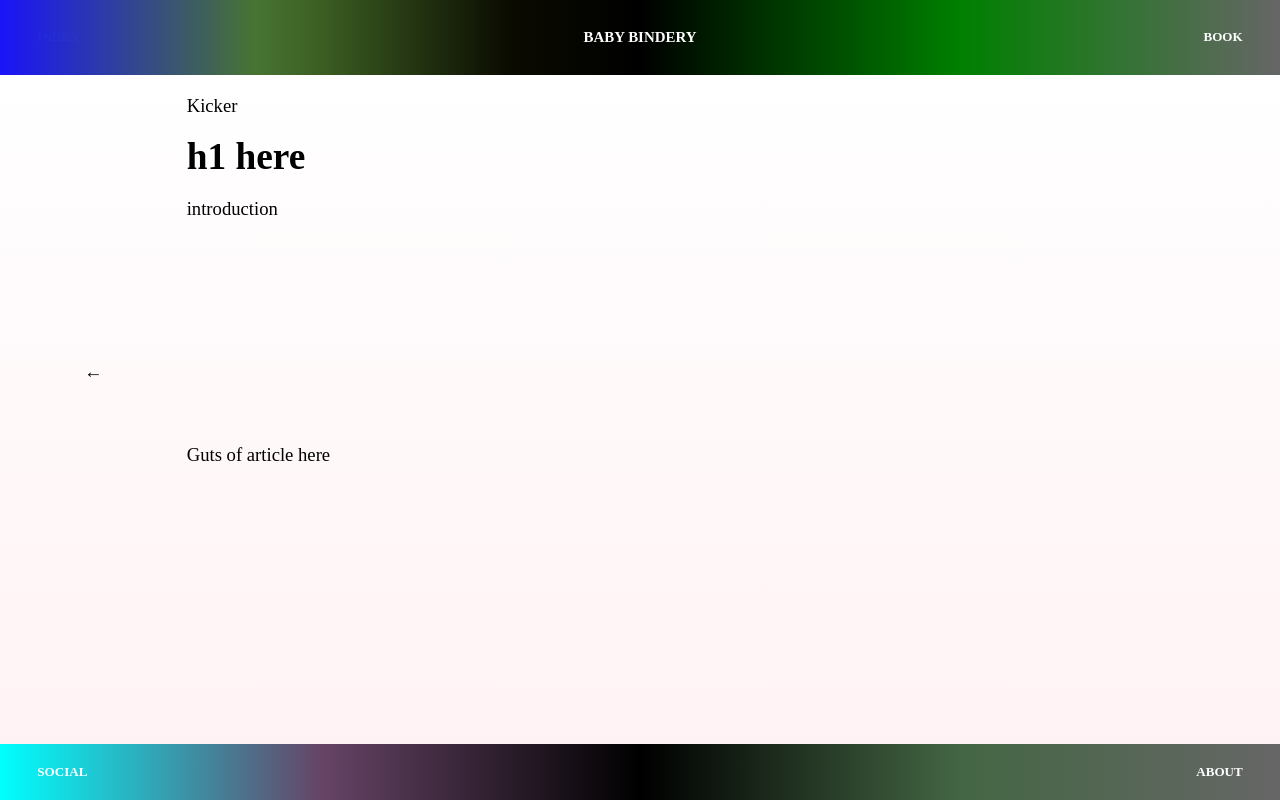
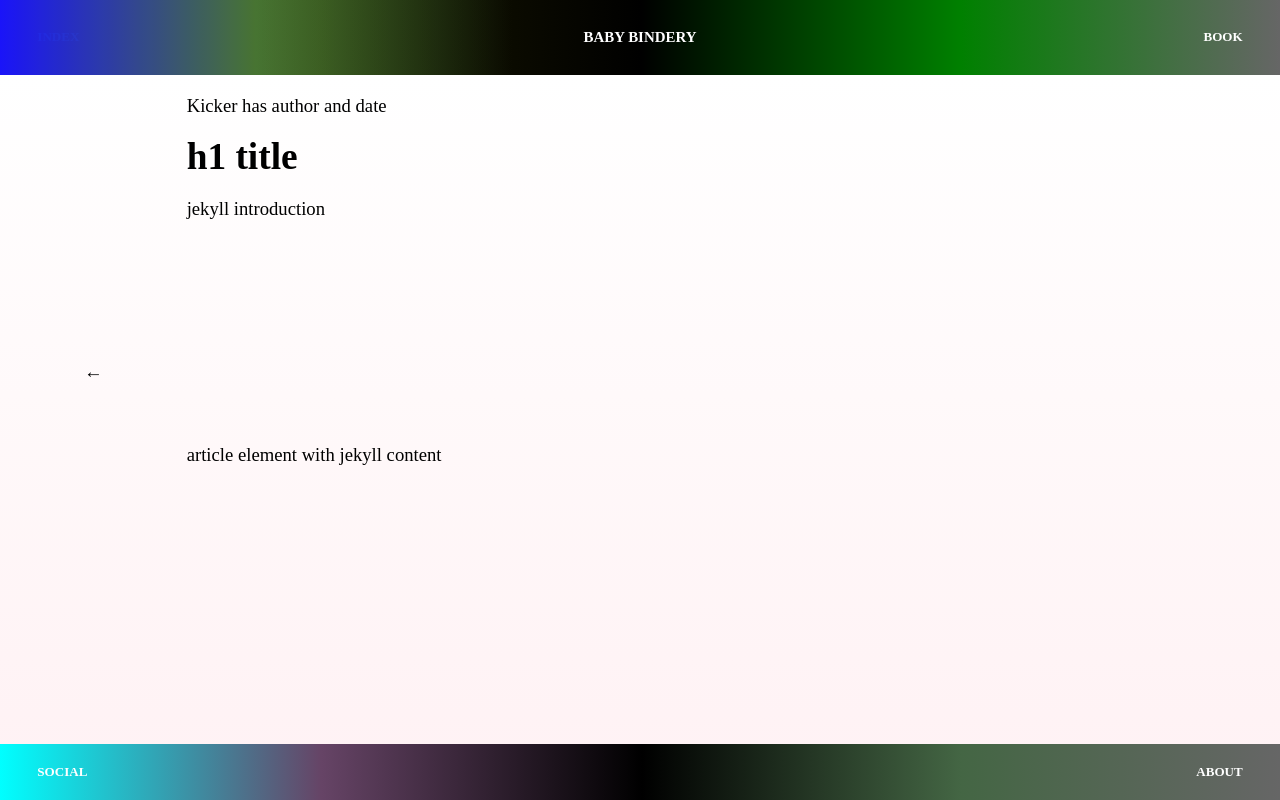
Before and after one commit to thedesignoffice/grid_framework, a plain HTML site: page b2_core.html in a window 1280 px wide. Drawn offline with Linux system fonts and the light colour scheme.

Commit message:
structure

```diff
--- a/b2_core.html
+++ b/b2_core.html
@@ -94,13 +94,13 @@
       </aside>
 
 			<header>
-					<p>Kicker</p>
-					<h1>h1 here</h1>
-					<p>introduction</p>
+					<p>Kicker has author and date</p>
+					<h1>h1 title</h1>
+					<p>jekyll introduction</p>
 			</header>
 
 			<article>
-					<p>Guts of article here</p>
+					<p>article element with jekyll content</p>
 			</article>
 		</main>
 
```
